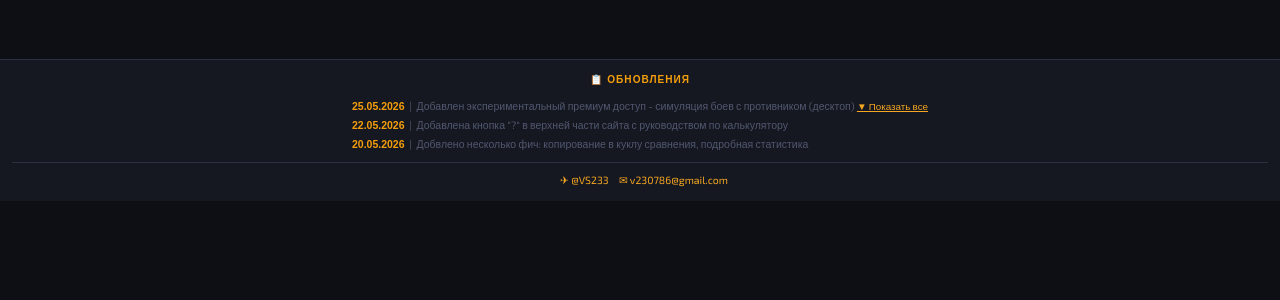
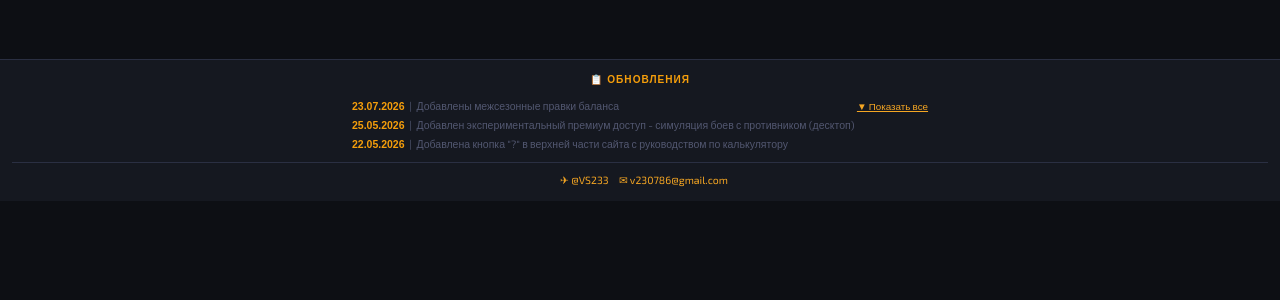
Before and after one commit to VS233/gkcalc, a Django app: page /accounts/register/ in a window 1280 px wide. Shown: the part 473-773 px from the top of the page. Run offline with Django 5.2, Linux system fonts and the light colour scheme; parts of the project's set-up code (start-up, migrations or seed data) failed here and were passed over; some libraries are stand-ins or nearby versions; some web fonts are replaced.

Commit message:
balance_pravki

```diff
--- a/templates/base.html
+++ b/templates/base.html
@@ -50,11 +50,12 @@
   <div style="margin-bottom:10px;">
     <div style="font-size:0.72rem;font-weight:600;color:#f59e0b;margin-bottom:6px;letter-spacing:1px;">📋 ОБНОВЛЕНИЯ</div>
     <div style="display:inline-flex;flex-direction:column;align-items:flex-start;gap:3px;" id="changelog-list">
+      <span><span style="color:#f59e0b;font-weight:600;">23.07.2026</span> &nbsp;|&nbsp; Добавлены межсезонные правки баланса </span>
       <span><span style="color:#f59e0b;font-weight:600;">25.05.2026</span> &nbsp;|&nbsp; Добавлен экспериментальный премиум доступ - симуляция боев с противником (десктоп)</span>
       <span><span style="color:#f59e0b;font-weight:600;">22.05.2026</span> &nbsp;|&nbsp; Добавлена кнопка "?" в верхней части сайта с руководством по калькулятору</span>
-      <span><span style="color:#f59e0b;font-weight:600;">20.05.2026</span> &nbsp;|&nbsp; Добвлено несколько фич: копирование в куклу сравнения, подробная статистика</span>
 
 
+      <span class="changelog-hidden" style="display:none;"><span style="color:#f59e0b;font-weight:600;">20.05.2026</span> &nbsp;|&nbsp; Добвлено несколько фич: копирование в куклу сравнения, подробная статистика</span>
       <span class="changelog-hidden" style="display:none;"><span style="color:#f59e0b;font-weight:600;">19.05.2026</span> &nbsp;|&nbsp; Обновлены некоторые сеты, предметы, эффекты. Добавлено 2 новых сета (обновление игры)</span>
       <span class="changelog-hidden" style="display:none;"><span style="color:#f59e0b;font-weight:600;">19.05.2026</span> &nbsp;|&nbsp; Обновлено дерево навыков (обновление игры)</span>
       <span class="changelog-hidden" style="display:none;"><span style="color:#f59e0b;font-weight:600;">07.05.2026</span> &nbsp;|&nbsp; Полностью заполнено дерево навыков</span>
```
